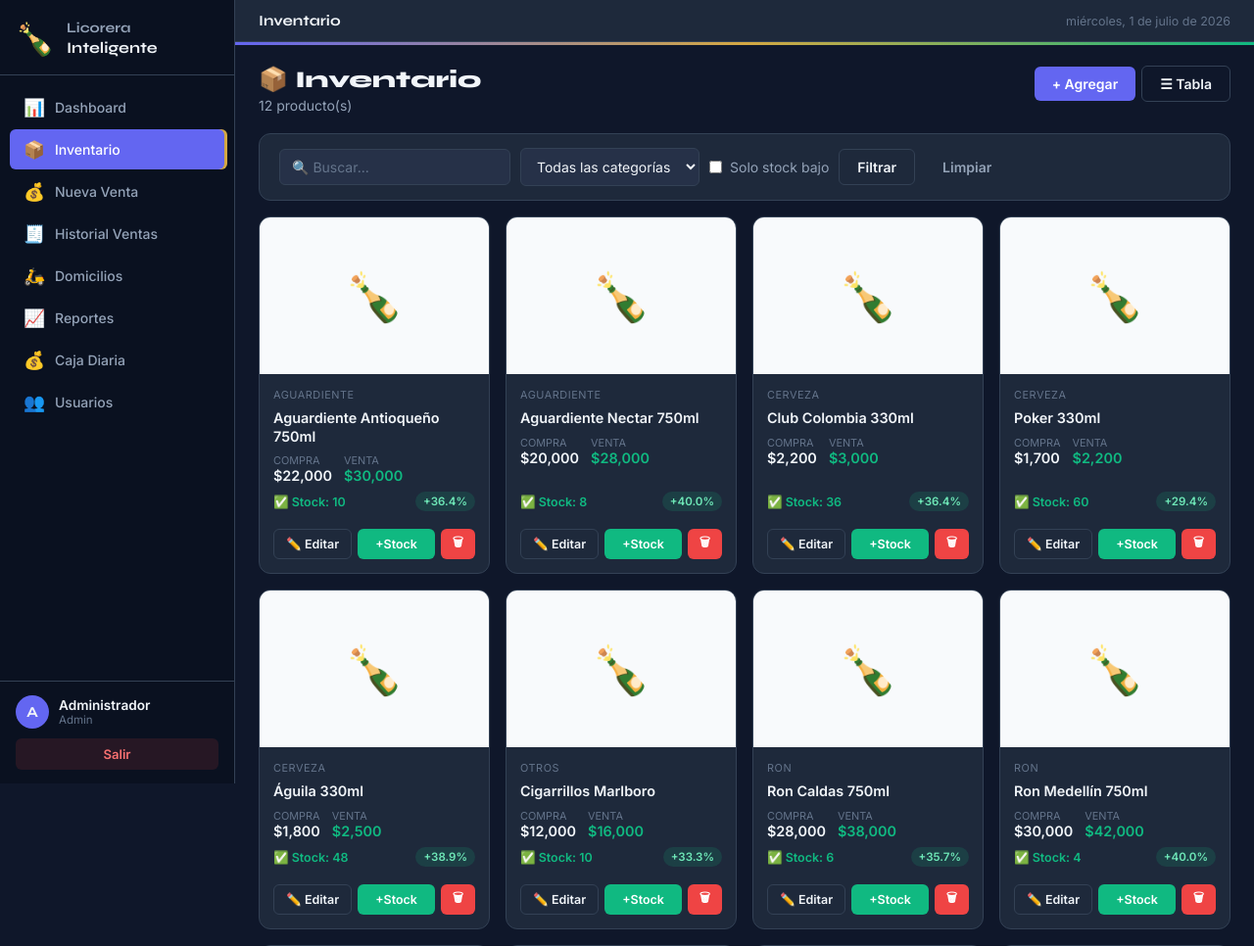
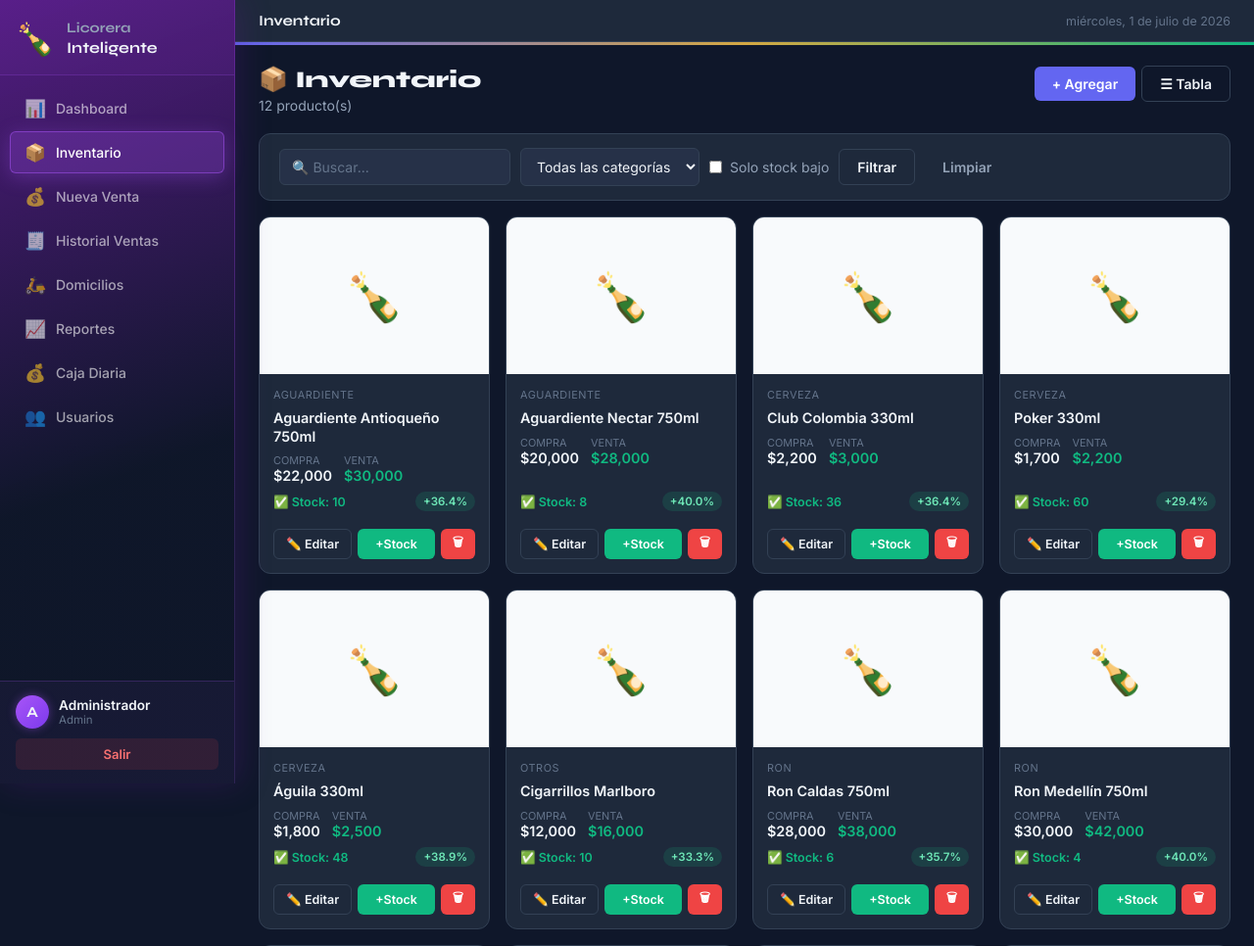
Before and after one commit to KeynerGL/licorera-inteligente, a Flask app: page /inventory/ in a window 1280 px wide. Shown: the top 966 px of the page at 98% size. Run offline with Flask 3, Linux system fonts and the light colour scheme; a user stored in the database is signed in; data comes from the database, SQL or seed files in the repository; parts of the project's set-up code (start-up, migrations or seed data) failed here and were passed over.

Commit message:
Sidebar glassmorphism morado

```diff
--- a/static/css/style.css
+++ b/static/css/style.css
@@ -53,26 +53,29 @@ a { color: var(--accent-indigo-h); text-decoration: none; }
 a:hover { color: var(--accent-indigo); }
 textarea { resize: vertical; }
 
-/* ===== SIDEBAR ===== */
+/* ===== SIDEBAR GLASSMORPHISM ===== */
 .sidebar {
   width: var(--sidebar-w);
   min-height: 100vh;
-  background: var(--sidebar-bg);
+  background: linear-gradient(160deg, rgba(88,28,135,0.95) 0%, rgba(15,23,42,0.98) 60%);
+  backdrop-filter: blur(20px);
+  -webkit-backdrop-filter: blur(20px);
   display: flex;
   flex-direction: column;
   position: fixed;
   top: 0; left: 0;
   z-index: 100;
-  border-right: 1px solid var(--border);
+  border-right: 1px solid rgba(168,85,247,0.2);
+  box-shadow: 4px 0 30px rgba(88,28,135,0.3);
   transition: transform var(--transition);
 }
-
 .sidebar-brand {
   display: flex;
   align-items: center;
   gap: 12px;
   padding: 20px 16px 16px;
-  border-bottom: 1px solid var(--border);
+  border-bottom: 1px solid rgba(168,85,247,0.2);
+  background: rgba(168,85,247,0.05);
 }
 .brand-icon { font-size: 2rem; }
 .brand-text { font-family: 'Syne', sans-serif; font-size: 0.9rem; line-height: 1.3;
@@ -81,39 +84,45 @@ textarea { resize: vertical; }
 
 .sidebar-nav { flex: 1; padding: 12px 10px; display: flex; flex-direction: column; gap: 2px; }
 
-.nav-item { display: flex; align-items: center;
-  gap: 10px;
-  padding: 10px 14px;
-  border-radius: var(--radius-sm);
-  color: var(--text-secondary);
+.nav-item {
+  display: flex; align-items: center; gap: 10px; padding: 10px 14px;
+  border-radius: var(--radius-sm); color: rgba(255,255,255,0.6);
   font-size: 0.875rem; font-weight: 500;
   transition: all 0.2s ease;
+  border: 1px solid transparent;
 }
 .nav-item:hover {
-  background: var(--bg-tertiary);
-  color: var(--text-primary);
+  background: rgba(168,85,247,0.15);
+  color: #fff;
   transform: translateX(4px);
-  box-shadow: 3px 0 0 var(--accent-indigo);
+  border-color: rgba(168,85,247,0.3);
+  box-shadow: 0 4px 15px rgba(168,85,247,0.2);
 }
 .nav-item.active {
-  background: var(--accent-indigo);
+  background: rgba(168,85,247,0.25);
   color: #fff;
-  box-shadow: 3px 0 0 #D4A843;
+  border-color: rgba(168,85,247,0.5);
+  box-shadow: 0 4px 20px rgba(168,85,247,0.3);
 }
 .nav-icon  { font-size: 1.1rem; width: 22px; text-align: center; }
 .nav-label { white-space: nowrap; }
 
 .sidebar-footer {
   padding: 14px 16px;
-  border-top: 1px solid var(--border);
+  border-top: 1px solid rgba(168,85,247,0.2);
   display: flex;
   flex-direction: column;
   gap: 10px;
+  background: rgba(168,85,247,0.05);
 }
 .user-info   { display: flex; align-items: center; gap: 10px; }
-.user-avatar { width: 34px; height: 34px; border-radius: 50%; background: var(--accent-indigo);
-                display: flex; align-items: center; justify-content: center;
-                font-family: 'Syne', sans-serif; font-weight: 700; font-size: 0.95rem; }
+.user-avatar {
+  width: 34px; height: 34px; border-radius: 50%;
+  background: linear-gradient(135deg, #a855f7, #7c3aed);
+  display: flex; align-items: center; justify-content: center;
+  font-family: 'Syne', sans-serif; font-weight: 700; font-size: 0.95rem;
+  box-shadow: 0 0 10px rgba(168,85,247,0.4);
+}
 .user-name   { font-size: 0.85rem; font-weight: 600; }
 .user-role   { font-size: 0.72rem; color: var(--text-muted); text-transform: capitalize; }
 .logout-btn  { width: 100%; text-align: center; padding: 8px; border-radius: var(--radius-sm);
```
